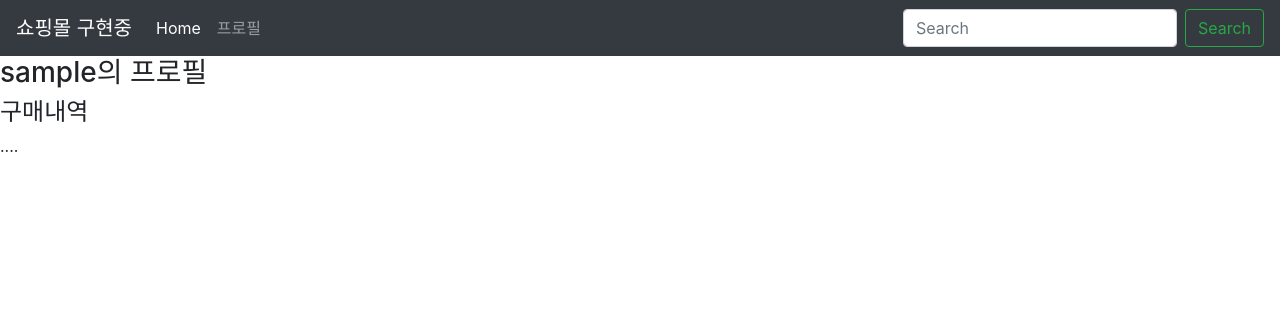
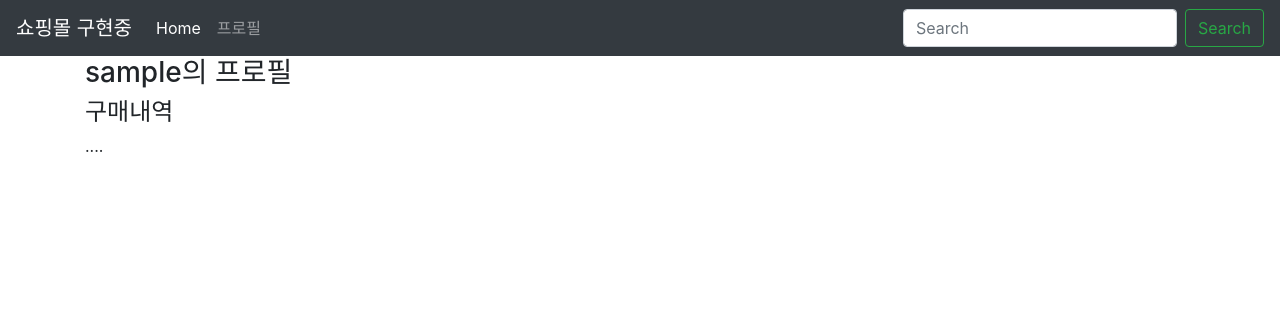
Before and after one commit to HyungtaeMoon/IAMPORT-ShoppingMall, a Django app: page /accounts/profile/ in a window 1280 px wide. Shown: the top 316 px of the page. Run offline with Django 3.2, Linux system fonts and the light colour scheme; the visitor is signed in with stand-in values (Sample User, id 1); some libraries are stand-ins or nearby versions.

Commit message:
[ADD] profile 페이지 bootstrap 적용

```diff
--- a/app/accounts/templates/accounts/profile.html
+++ b/app/accounts/templates/accounts/profile.html
@@ -1,9 +1,15 @@
 {% extends "accounts/layout.html" %}
 
 {% block content %}
-    <h3>{{ user }}의 프로필</h3>
+    <div class="container">
+        <div class="row">
+            <div class="col-sm-12">
+                <h3>{{ user }}의 프로필</h3>
 
-    <h4>구매내역</h4>
+                <h4>구매내역</h4>
 
-    ....
+                ....
+            </div>
+        </div>
+    </div>
 {% endblock %}
```
